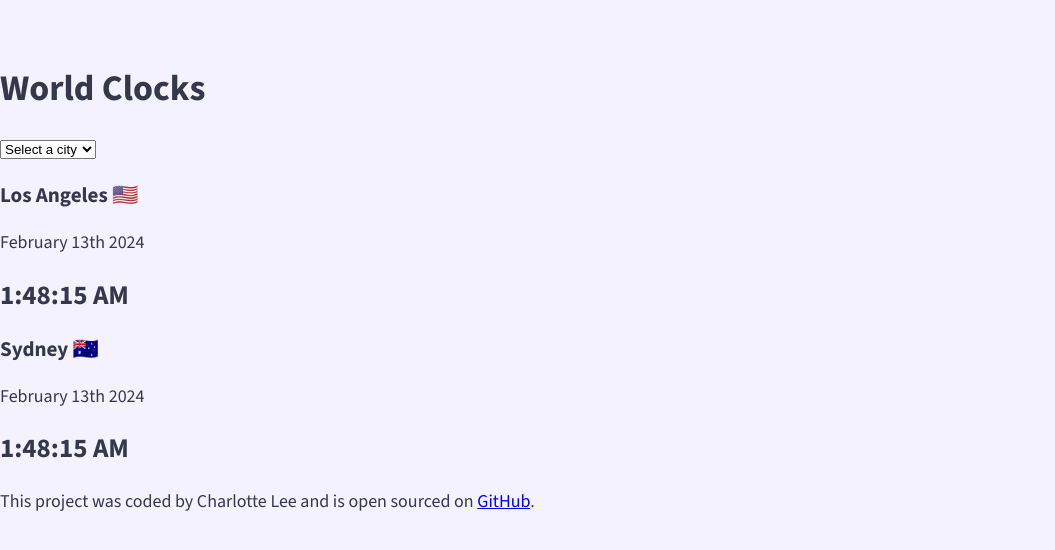
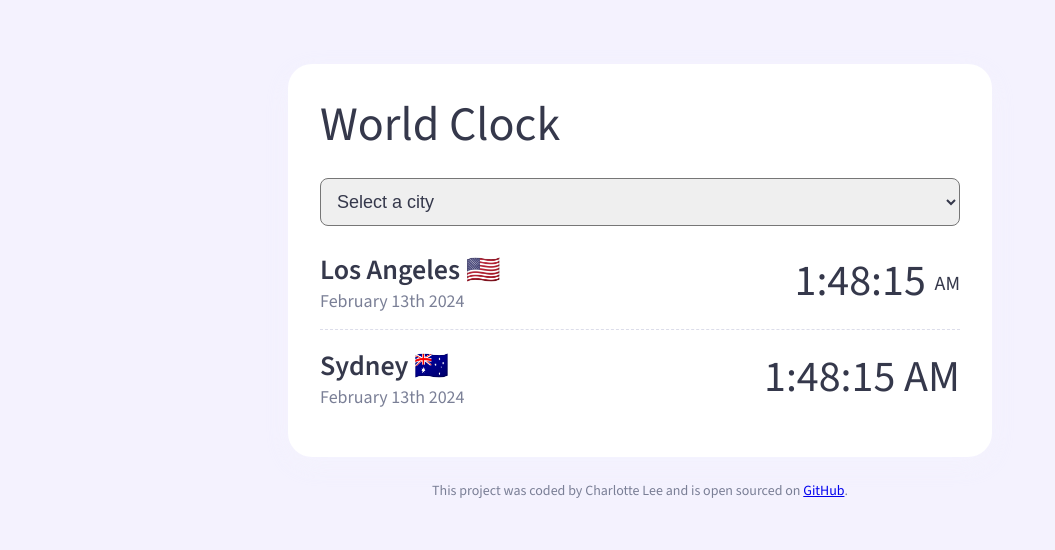
Before and after one commit to charluxd/world-clock, a plain HTML site: page index.html in a window 1280 px wide. Shown: the whole page, without its empty margins (0-1055 px from the left). Drawn offline with nearby package versions, Linux system fonts and the light colour scheme.

Commit message:
Updated CSS file
Updated the styling of the interface design.

```diff
--- a/index.html
+++ b/index.html
@@ -9,13 +9,13 @@
       href="https://fonts.googleapis.com/css2?family=Source+Sans+3:ital,wght@0,200..900;1,200..900&display=swap"
       rel="stylesheet"
     />
-    <title>World Clocks</title>
+    <title>World Clock</title>
     <link rel="stylesheet" href="styles.css" />
   </head>
   <body>
     <div class="container">
       <header>
-        <h1>World Clocks</h1>
+        <h1>World Clock</h1>
       </header>
 
       <section class="search-city">
@@ -33,7 +33,9 @@
           <div class="city"><h3>Los Angeles 🇺🇸</h3></div>
           <div class="date">February 13th 2024</div>
         </span>
-        <span class="city-time"> <h2>1:48:15 AM</h2> </span>
+        <span class="city-time">
+          <h2>1:48:15 <small>AM</small></h2>
+        </span>
       </section>
 
       <section class="cities">
@@ -43,12 +45,11 @@
         </span>
         <span class="city-time"> <h2>1:48:15 AM</h2> </span>
       </section>
-
-      <footer>
-        This project was coded by Charlotte Lee and is open sourced on
-        <a href="#">GitHub</a>.
-      </footer>
     </div>
+    <footer>
+      This project was coded by Charlotte Lee and is open sourced on
+      <a href="#">GitHub</a>.
+    </footer>
     <script src="script.js"></script>
   </body>
 </html>
--- a/styles.css
+++ b/styles.css
@@ -4,7 +4,82 @@ body {
   font-weight: 200 to 700;
   font-style: normal;
   font-size: 18px;
-  color: #35384b;
+  color: #7a7f96;
   background-color: #f4f2fe;
   margin: 64px auto;
 }
+
+h1 {
+  font-size: 48px;
+  font-weight: 300;
+  line-height: 1.2;
+}
+
+h2 {
+  font-size: 44px;
+  font-weight: 500;
+  line-height: 1.4;
+}
+
+h3 {
+  font-size: 28px;
+  font-weight: 600;
+  line-height: 1.4;
+}
+
+h1,
+h2,
+h3 {
+  color: #35384b;
+  margin: 0;
+}
+
+.container {
+  max-width: 640px;
+  background-color: #fff;
+  border-radius: 24px;
+  box-shadow: 0px 8px 24px rgba(244, 242, 254, 0.8);
+  margin: 0 auto;
+  padding: 32px;
+}
+
+#select-city {
+  padding: 12px;
+  margin: 24px 0 8px 0;
+  border-radius: 8px;
+  font-size: 18px;
+  color: #35384b;
+  width: 100%;
+}
+
+.cities {
+  display: flex;
+  margin: 0;
+  padding: 16px 0;
+  border-bottom: 1px dashed #dcddea;
+}
+.cities:last-child {
+  border: none;
+}
+
+.city-details {
+  text-align: left;
+
+  width: 65%;
+}
+
+.city-time {
+  text-align: right;
+  width: 35%;
+}
+
+.city-time small {
+  font-size: 20px;
+  vertical-align: middle;
+}
+
+footer {
+  font-size: 14px;
+  text-align: center;
+  margin-top: 24px;
+}
```
